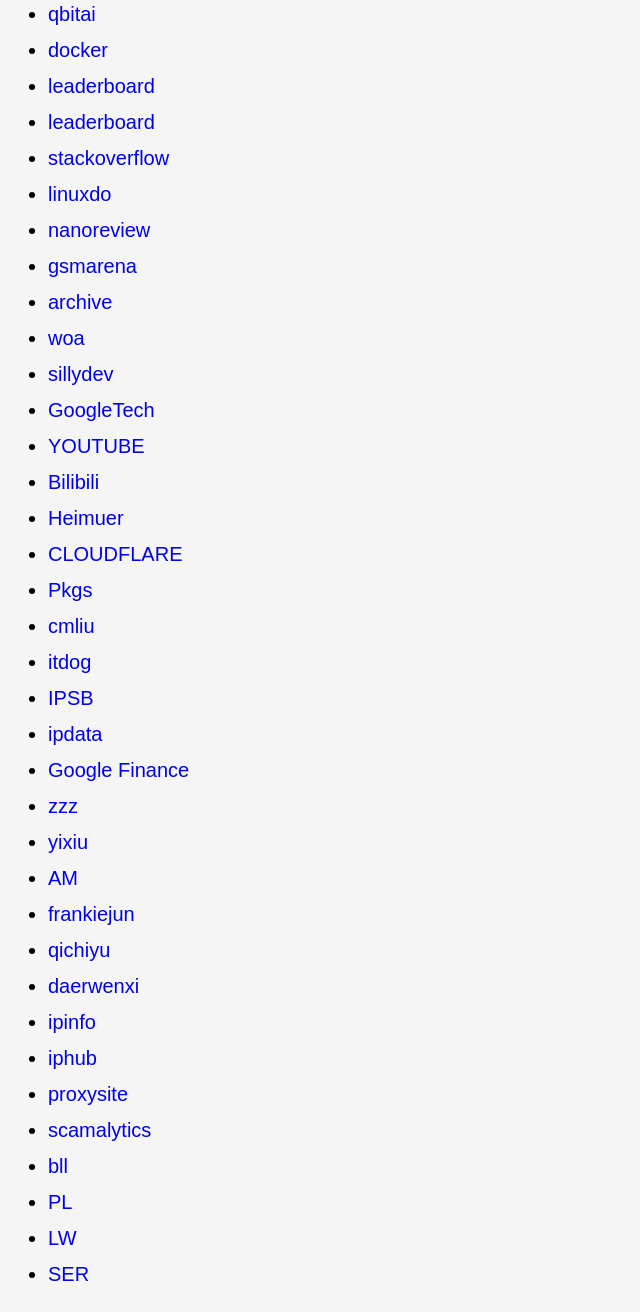
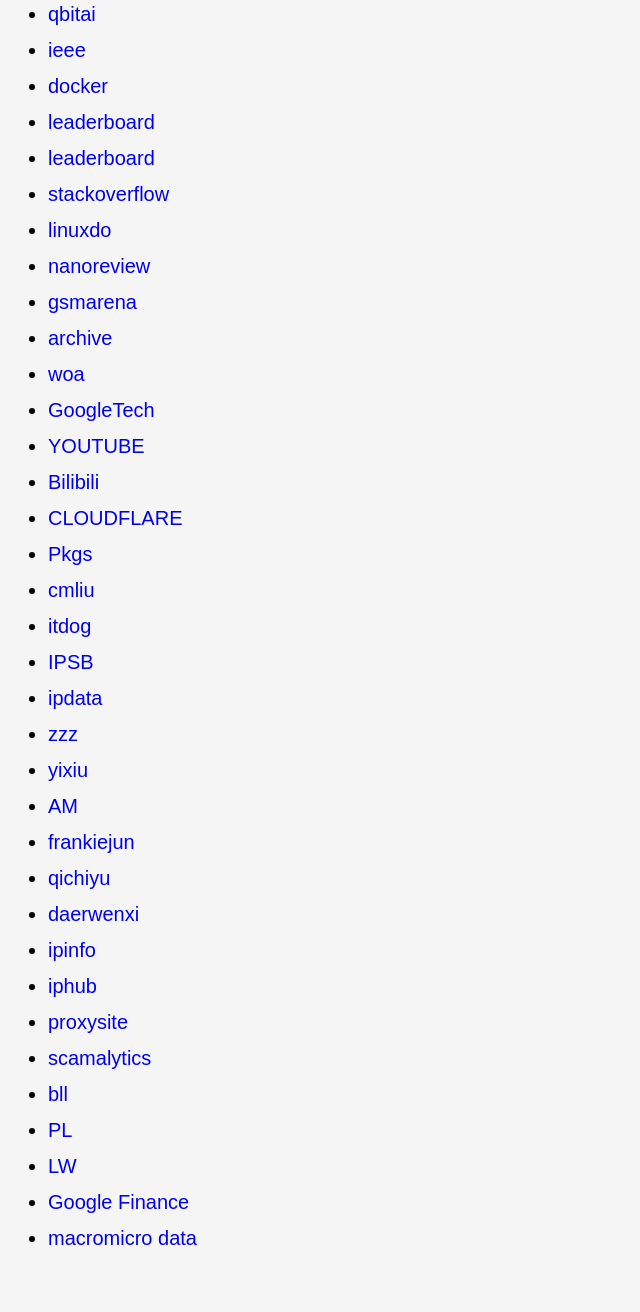
Before and after one commit to gentooarch/nav, a plain HTML site: page index.html in a window 1280 px wide. Shown: the part 167-1479 px from the top of the page, without its empty margins (0-640 px from the left). After the commit the page ends 1443 px from the top, so only its background shows below. Drawn offline with Linux system fonts and the light colour scheme.

Commit message:
Update index.html

```diff
--- a/index.html
+++ b/index.html
@@ -29,6 +29,7 @@
     <li><a href="https://idx.google.com/" target="_blank">idx</a></li>
     <li><a href="https://aistudio.google.com/" target="_blank">aistudio</a></li>
     <li><a href="https://www.qbitai.com/" target="_blank">qbitai</a></li>
+    <li><a href="https://spectrum.ieee.org/" target="_blank">ieee</a></li>
     <li><a href="https://hub.docker.com/" target="_blank">docker</a></li>
     <li><a href="https://huggingface.co/spaces/lmarena-ai/chatbot-arena-leaderboard/" target="_blank">leaderboard</a></li>
     <li><a href="https://lmarena.ai/leaderboard" target="_blank">leaderboard</a></li>
@@ -38,18 +39,15 @@
     <li><a href="https://www.gsmarena.com/" target="_blank">gsmarena</a></li>
     <li><a href="https://archive.org/" target="_blank">archive</a></li>
      <li><a href="https://www.worksonwoa.com/en/applications/" target="_blank">woa</a></li>
-    <li><a href="https://panel.sillydev.co.uk/" target="_blank">sillydev</a></li>
     <li><a href="https://blog.google/technology/" target="_blank">GoogleTech</a></li>
     <li><a href="https://www.youtube.com/" target="_blank">YOUTUBE</a></li>
     <li><a href="https://www.bilibili.com/" target="_blank">Bilibili</a></li>
-    <li><a href="https://www.heimuer.tv/" target="_blank">Heimuer</a></li>
     <li><a href="https://dash.cloudflare.com/" target="_blank">CLOUDFLARE</a></li>
     <li><a href="https://pkgs.org/search/?q=libvpx" target="_blank">Pkgs</a></li>
     <li><a href="https://blog.cmliussss.com/" target="_blank">cmliu</a></li>
     <li><a href="https://www.itdog.cn/" target="_blank">itdog</a></li>
     <li><a href="https://ip.sb/" target="_blank">IPSB</a></li>
     <li><a href="https://www.ipdata.co/" target="_blank">ipdata</a></li>
-    <li><a href="https://www.google.com/finance/?hl=en" target="_blank">Google Finance</a></li>
     <li><a href="https://www.zzzwb.com/" target="_blank">zzz</a></li>
     <li><a href="https://yixiu.icu/" target="_blank">yixiu</a></li>
     <li><a href="https://am.809098.xyz/" target="_blank">AM</a></li>
@@ -63,7 +61,8 @@
     <li><a href="https://bulianglin.com/archives/snibypass.html/"target="_blank">bll</a></li>
     <li><a href="https://nezha.cmliussss.com/" target="_blank">PL</a></li>
     <li><a href="https://ssss.nyc.mn/" target="_blank">LW</a></li>
-    <li><a href="https://www.serv00.com/" target="_blank">SER</a></li>
+    <li><a href="https://www.google.com/finance/?hl=en" target="_blank">Google Finance</a></li>
+    <li><a href="https://sc.macromicro.me" target="_blank">macromicro data</a></li>
   </ul>
 </body>
 </html>
```
